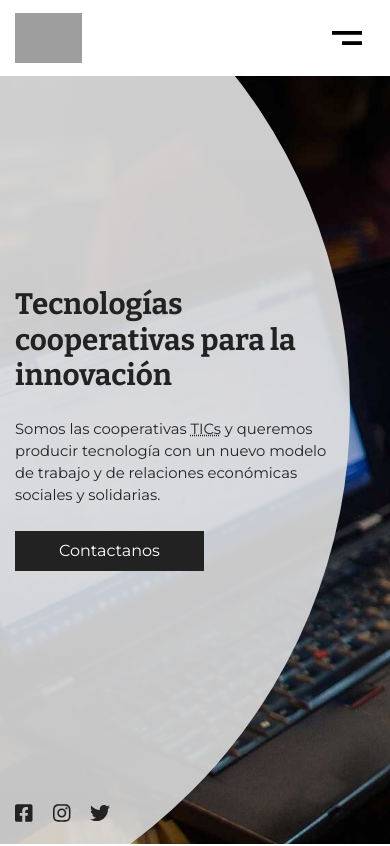
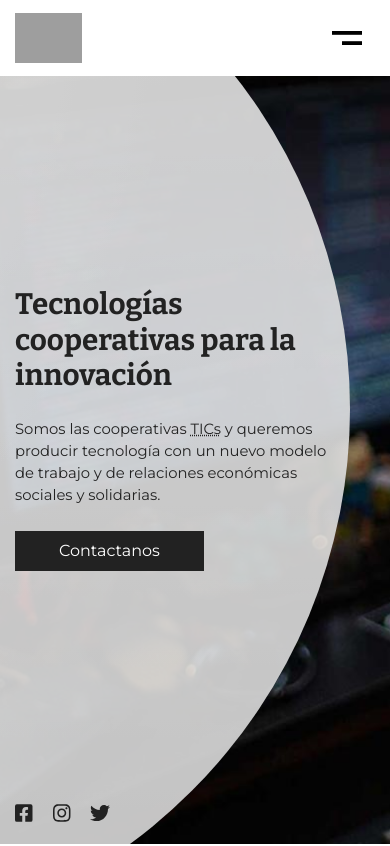
Before and after one commit to nayracoop/fit-web, a Vue app: page /fit/ in a window 390 px wide. Shown: the top 846 px of the page. Built offline with nearby package versions, Linux system fonts and the light colour scheme; grey boxes are pictures that could not be loaded.

Commit message:
Add mobile cover image

```diff
--- a/assets/scss/main.scss
+++ b/assets/scss/main.scss
@@ -551,6 +551,7 @@ footer {
         font-size: 1.65rem;
     }
     #cover {
+        background-image: url('../static/img/main-bg-mob.jpg');
         background-attachment: scroll;
         .cover-info {
             h2 {
```
Also changed, not shown: static/img/main-bg-mob.jpg (added).
